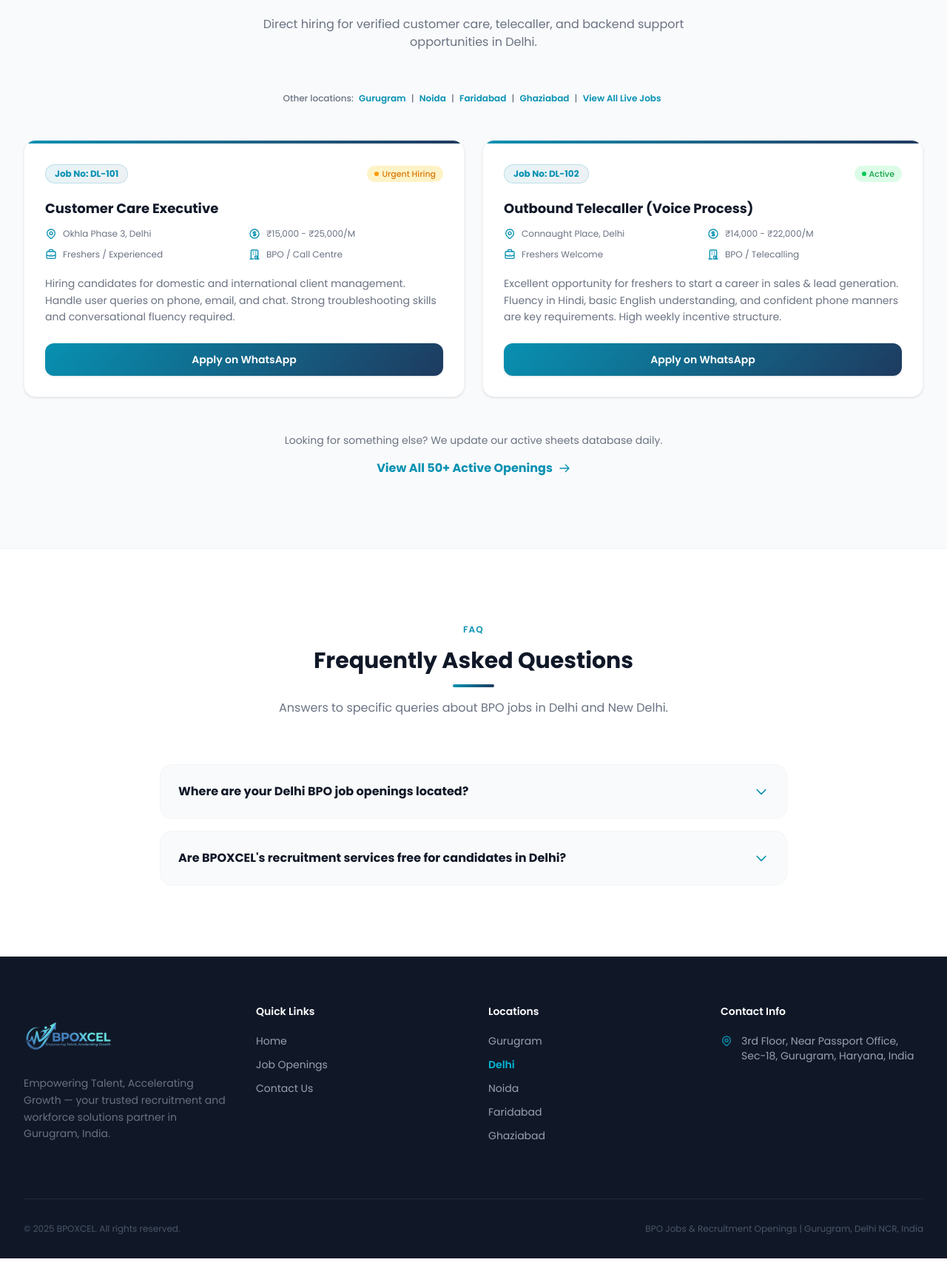
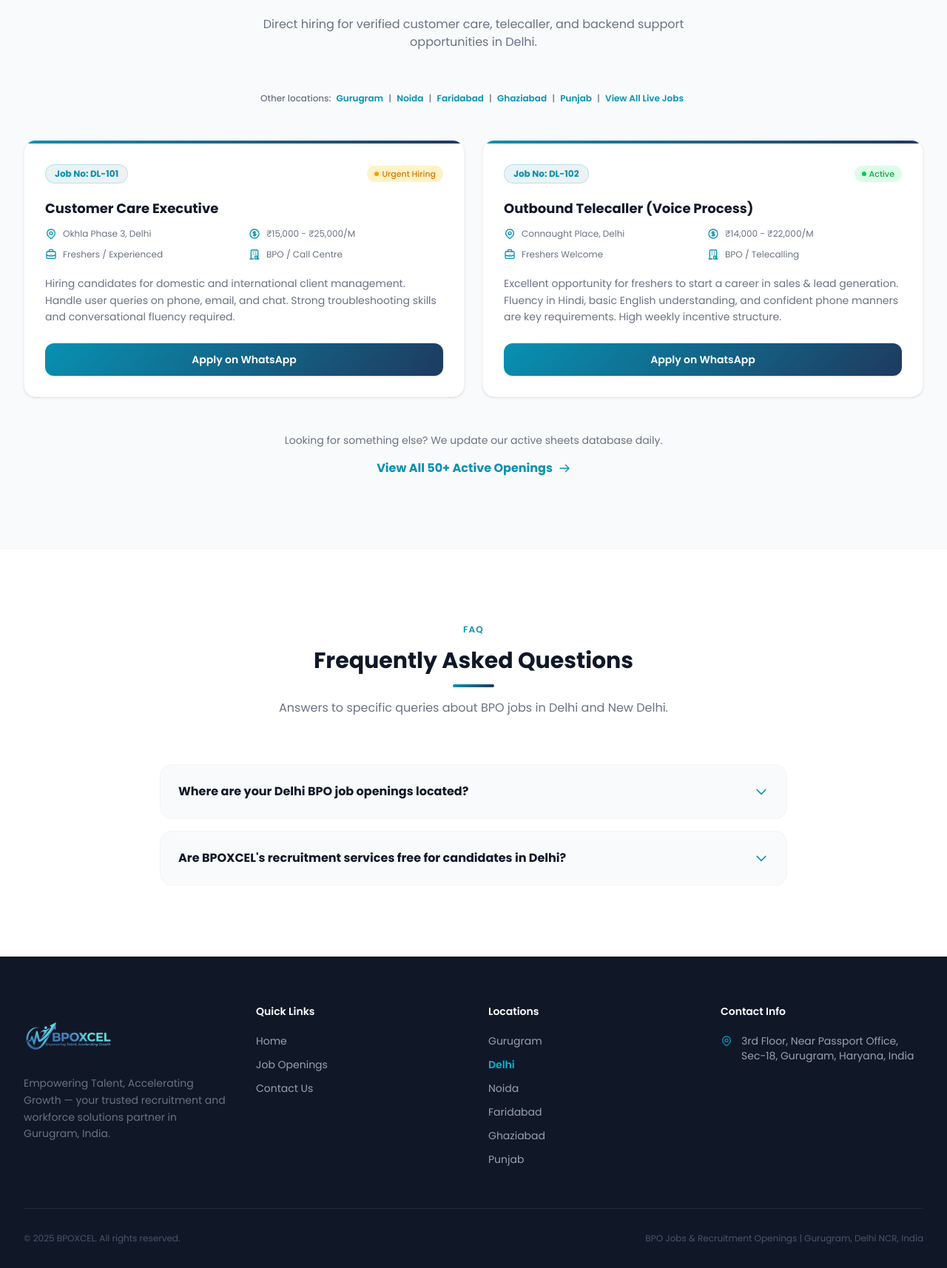
Before and after one commit to ujjwaltiwari04/bpoxcel, a plain HTML site: page jobs-delhi.html in a window 1280 px wide. Shown: the part 801-2515 px from the top of the page at 74% size. Drawn offline with Linux system fonts and the light colour scheme.

Commit message:
docs: interlink jobs-punjab.html in navigation and footer across all other city landing pages

```diff
--- a/jobs-delhi.html
+++ b/jobs-delhi.html
@@ -223,6 +223,7 @@
       <a href="jobs-noida.html" class="text-brand-cyan hover:underline font-semibold mx-1">Noida</a> |
       <a href="jobs-faridabad.html" class="text-brand-cyan hover:underline font-semibold mx-1">Faridabad</a> |
       <a href="jobs-ghaziabad.html" class="text-brand-cyan hover:underline font-semibold mx-1">Ghaziabad</a> |
+      <a href="jobs-punjab.html" class="text-brand-cyan hover:underline font-semibold mx-1">Punjab</a> |
       <a href="jobs.html" class="text-brand-cyan hover:underline font-semibold mx-1">View All Live Jobs</a>
     </div>
 
@@ -408,6 +409,7 @@
           <li><a href="jobs-noida.html" class="hover:text-brand-cyan transition-colors">Noida</a></li>
           <li><a href="jobs-faridabad.html" class="hover:text-brand-cyan transition-colors">Faridabad</a></li>
           <li><a href="jobs-ghaziabad.html" class="hover:text-brand-cyan transition-colors">Ghaziabad</a></li>
+          <li><a href="jobs-punjab.html" class="hover:text-brand-cyan transition-colors">Punjab</a></li>
         </ul>
       </div>
       <div>
```
Also changed, not shown: jobs-faridabad.html (+2 -0 lines), jobs-ghaziabad.html (+2 -0 lines), jobs-gurugram.html (+2 -0 lines), jobs-noida.html (+2 -0 lines).
